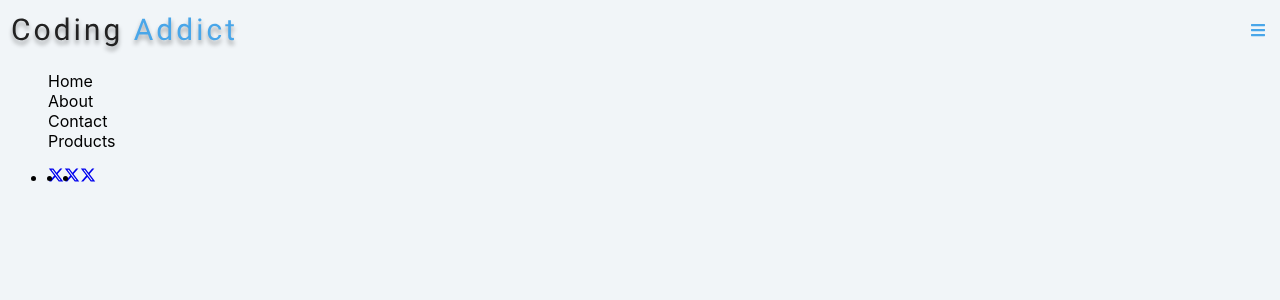
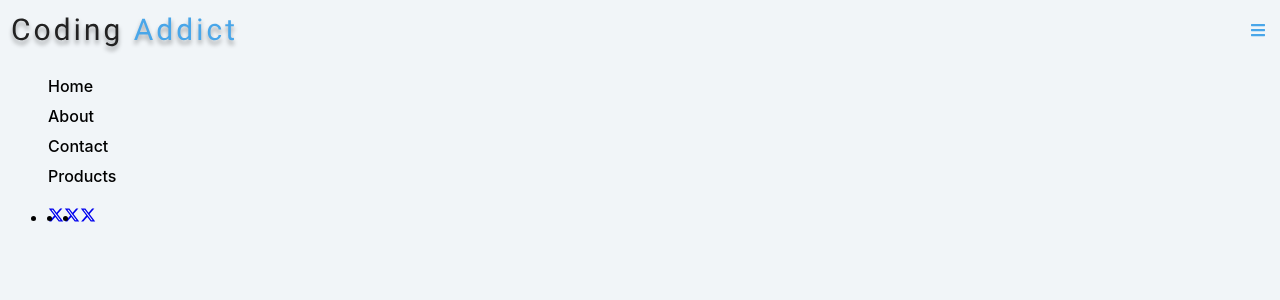
Before and after one commit to LaurenCummings/navbar-project, a React (Vite) app: page / in a window 1280 px wide. Shown: the top 300 px of the page. Built offline with nearby package versions, Linux system fonts and the light colour scheme.

Commit message:
added space between links and bolded

```diff
--- a/src/Navbar.css
+++ b/src/Navbar.css
@@ -18,6 +18,8 @@
     text-decoration: none;
     color: rgb(0, 0, 0);
     text-transform: capitalize;
+    line-height: 30px;
+    font-weight: 500;
 }
 
 .social-icons {
```
